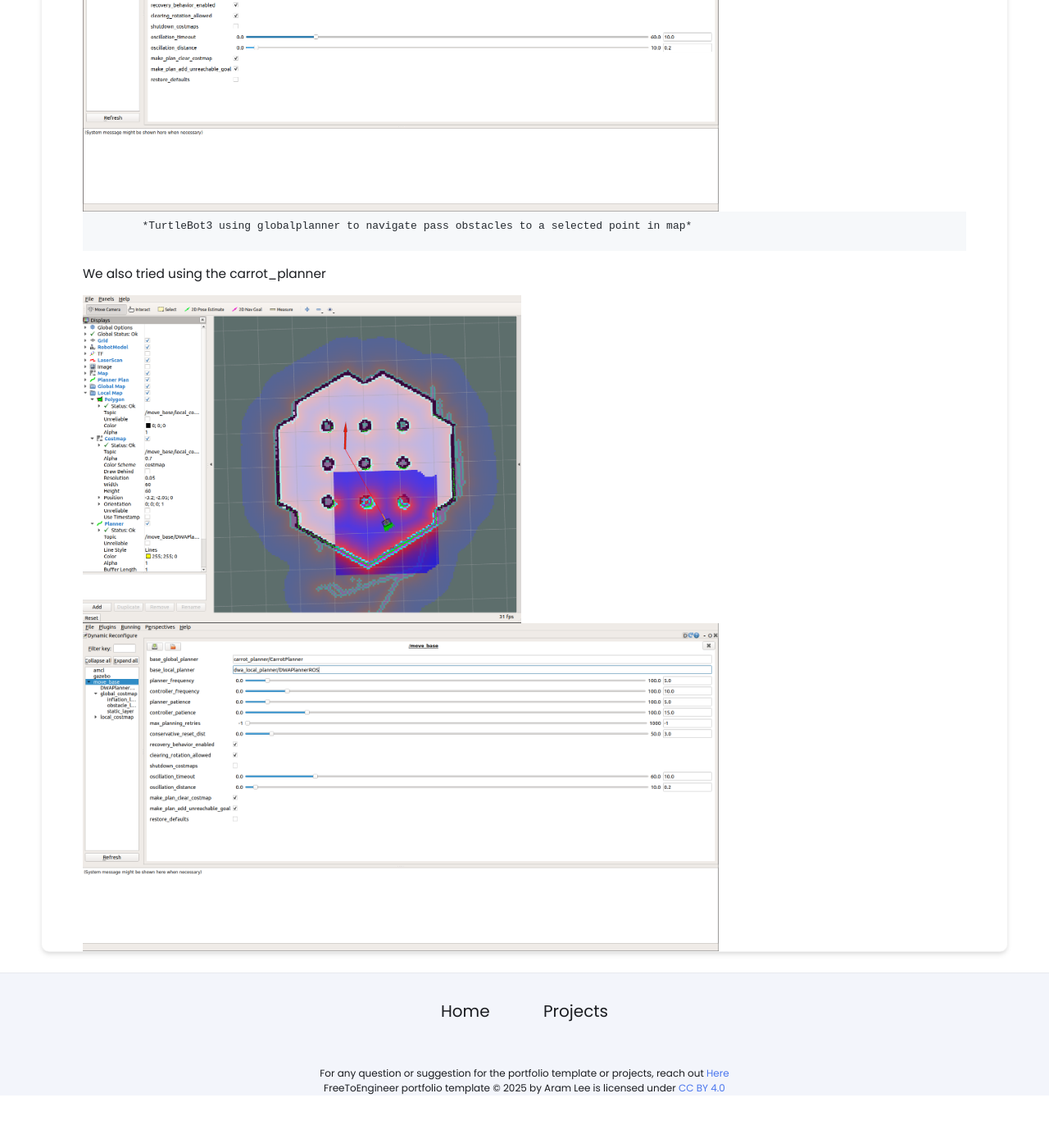
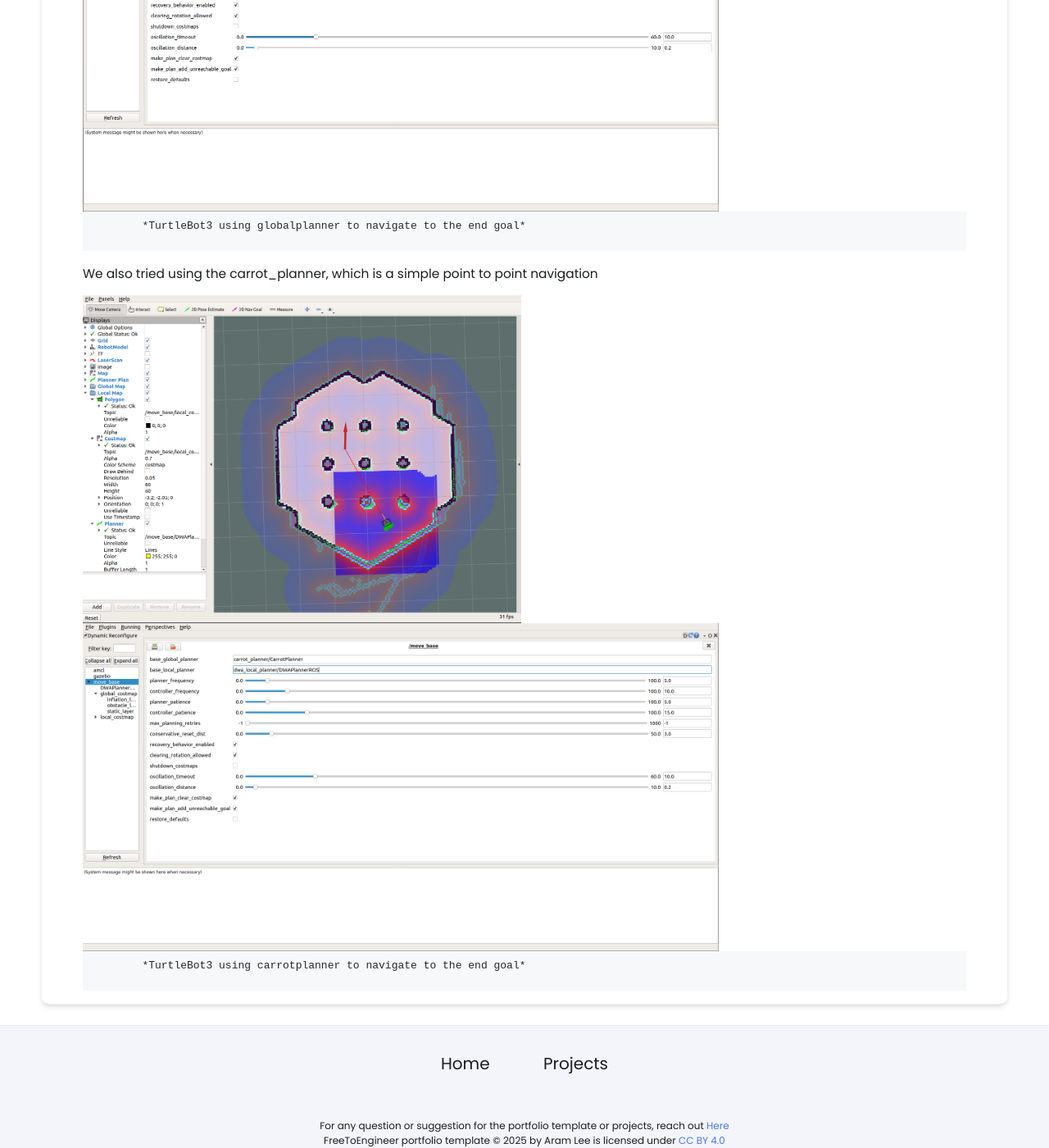
Before and after one commit to NinjaHazwan/NinjaHazwan.github.io, a Jekyll site: the page built from _projects/demo-project/index.md, in a window 1280 px wide and 1400 px high, scrolled down 4010 px. Shown: the whole window at 82% size. Built offline with Jekyll 4.4.1, drawn with Linux system fonts in a browser that asks for light colours; before the commit the page ends 5346 px from its top, so only the background shows below that.

Commit message:
Update index.md

```diff
--- a/_projects/demo-project/index.md
+++ b/_projects/demo-project/index.md
@@ -86,12 +86,12 @@ In this project, we implemented autonomous navigation for TurtleBot3 using the m
 {% include image-gallery.html images="move_base1.png" height="400" %}
 {% include image-gallery.html images="SEP1 pic.png" height="400" %}
 {% include image-gallery.html images="global rqt.png" height="400" %}
-            *TurtleBot3 using globalplanner to navigate pass obstacles to a selected point in map*
+            *TurtleBot3 using globalplanner to navigate to the end goal*
 
-We also tried using the carrot_planner
+We also tried using the carrot_planner, which is a simple point to point navigation
 {% include image-gallery.html images="carrot.png" height="400" %}
 {% include image-gallery.html images="carrot rqt.png" height="400" %}
-
+            *TurtleBot3 using carrotplanner to navigate to the end goal*
 
 <!--### Embeed images
 {% include image-gallery.html images="mapping.png" height="400" %}
```
